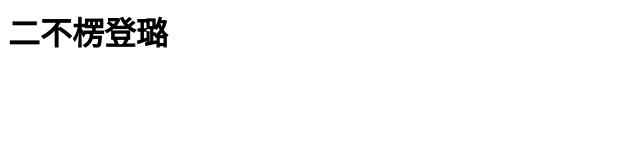
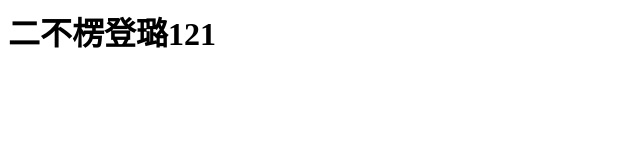
Before and after one commit to FlorianZhangF/MyNewWeb, a plain HTML site: page index.html in a window 1280 px wide. Shown: the full height of the page, 0-640 px from the left. Drawn offline with Linux system fonts and the light colour scheme.

Commit message:
index.html

```diff
--- a/index.html
+++ b/index.html
@@ -4,7 +4,7 @@
 </head>
 <body>
 <h1>
-二不楞登璐
+二不楞登璐121
 </h1>
 </body>
 </html>
```
